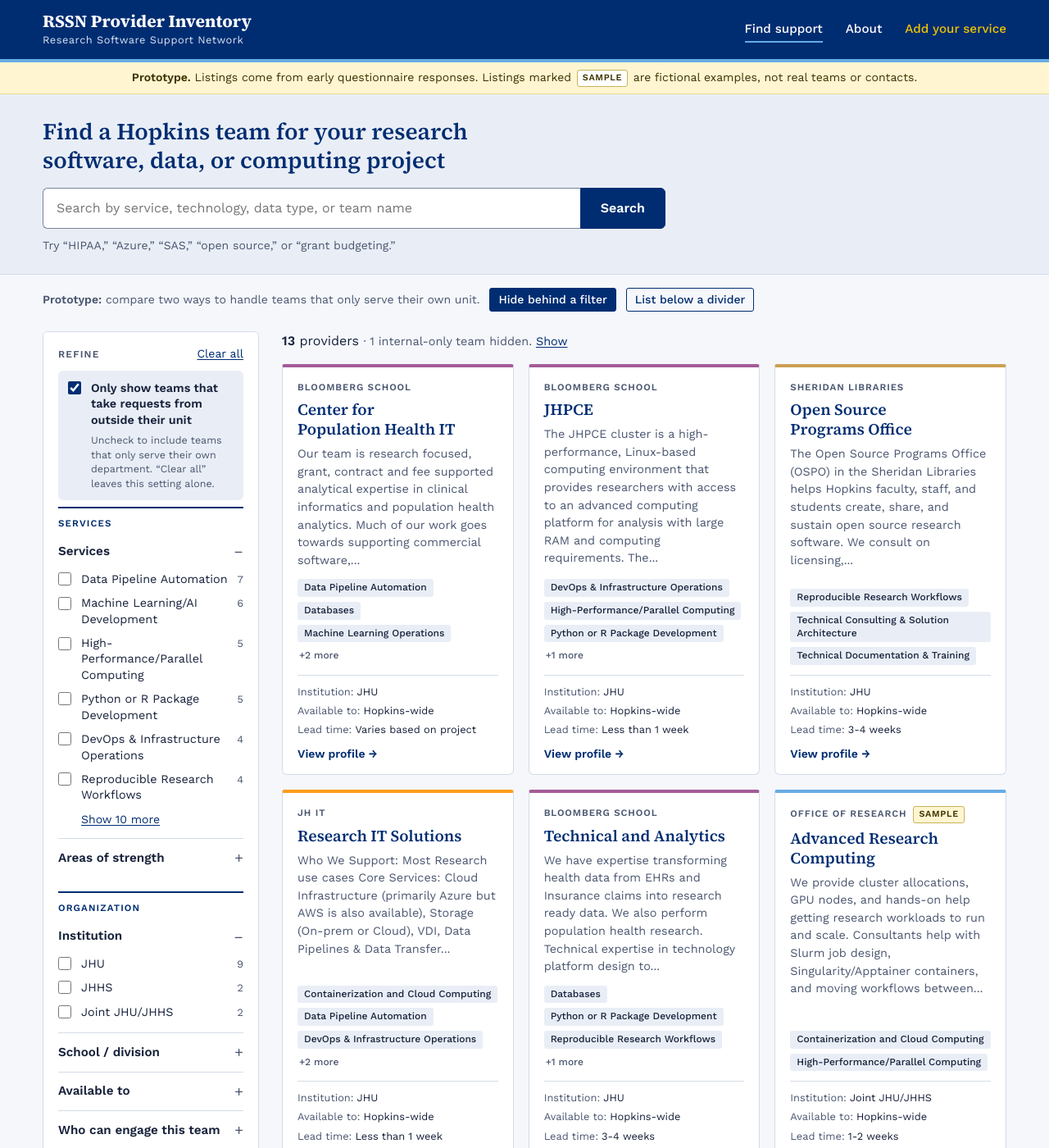
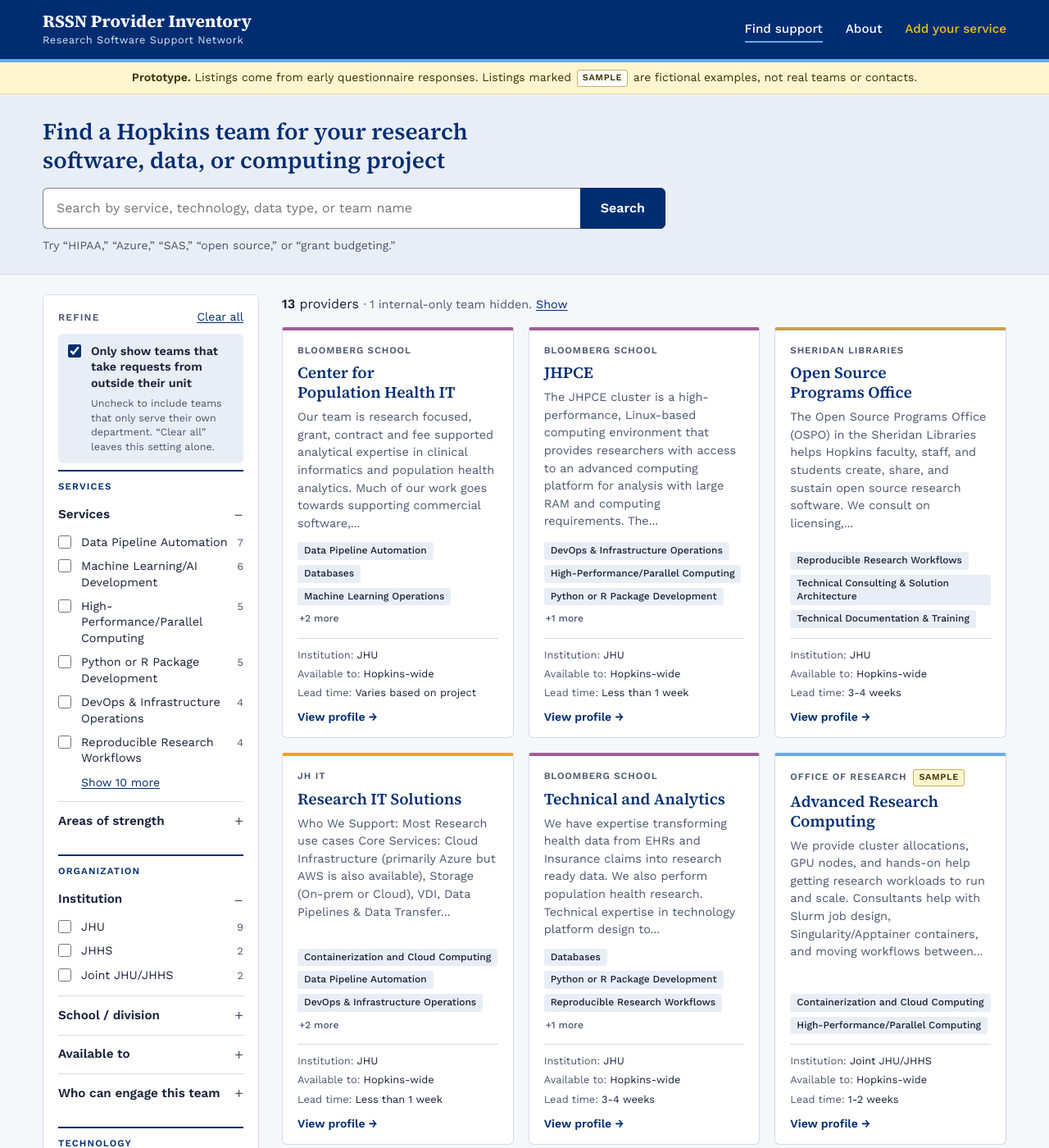
Before and after one commit to JHU-RSSN/RSSN_Provider_Inventory, a Jekyll site: the page built from index.html, in a window 1280 px wide and 1400 px high. Shown: the whole window at 82% size. Built offline with Jekyll 4.4.1, drawn with Linux system fonts in a browser that asks for light colours.

Commit message:
Updates to unit only layout

```diff
--- a/_config.yml
+++ b/_config.yml
@@ -10,13 +10,6 @@
 # Site address. For a project site, baseurl must match the repository name exactly.
 url: "https://meganforbes.github.io"
 baseurl: "/RSSN_Provider_Inventory_Prototpye"
-
-# How the home page handles teams that don't take requests from outside their own unit
-# (availability answers marked "internal: true" in _data/taxonomy.yml):
-#   toggle   hidden by default, behind a pre-checked "Only show teams that take outside requests" box
-#   divider  listed below the other results, under an "Internal to their unit" heading
-# While prototype is true, links on the home page let reviewers switch between the two.
-internal_teams: toggle
 
 # Shows the "sample data" banner on every page. Set to false once real listings are in.
 prototype: true
--- a/_data/taxonomy.yml
+++ b/_data/taxonomy.yml
@@ -49,7 +49,7 @@
 
 # Q10. Available to researchers outside your own unit?
 # "internal: true" marks answers meaning the team doesn't take requests from outside
-# its own unit. The directory hides or separates those teams (see internal_teams in _config.yml).
+# its own unit. The directory hides those teams until the "outside requests only" box is unchecked.
 availability:
   - label: Hopkins-wide
     answer: Yes - Hopkins-wide
--- a/assets/css/site.css
+++ b/assets/css/site.css
@@ -686,26 +686,6 @@
 .prototype-banner .sample-tag { margin: 0 2px; background: #fff; }
 
 /* ---------- Teams that only serve their own unit ---------- */
-.compare-bar {
-  max-width: var(--max);
-  margin: 16px auto 0;
-  padding: 0 var(--gutter);
-  display: flex;
-  flex-wrap: wrap;
-  align-items: center;
-  gap: 6px 12px;
-  font-size: 0.875rem;
-  color: var(--muted);
-}
-.compare-bar a {
-  padding: 3px 10px;
-  border: 1px solid var(--heritage-blue);
-  border-radius: 3px;
-  text-decoration: none;
-  font-weight: 500;
-}
-.compare-bar a[aria-current] { background: var(--heritage-blue); color: #fff; }
-
 .scope-toggle {
   margin: 10px 0 6px;
   padding: 12px;
@@ -728,36 +708,21 @@
 .results__aside { color: var(--muted); font-size: 0.9rem; }
 .results__aside .text-button { font-size: 0.9rem; }
 
+/* Plum, from the Hopkins secondary palette: distinct from the yellow Sample tag
+   and the Heritage Blue strength tags. White on Plum is about 12:1. */
 .unit-tag {
   display: inline-block;
   margin-left: 8px;
   padding: 1px 6px;
-  border: 1px solid #9AA8BF;
+  border: 1px solid #51284F;
   border-radius: 3px;
-  background: var(--surface);
-  color: var(--muted);
+  background: #51284F;
+  color: #fff;
   font-size: 0.68rem;
   font-weight: 600;
   letter-spacing: 0.06em;
   text-transform: uppercase;
 }
-
-.internal-section { margin-top: 36px; }
-.internal-section__head {
-  border-top: 2px solid var(--line);
-  padding-top: 16px;
-  margin-bottom: 16px;
-}
-.internal-section__head h2 {
-  margin: 0 0 4px;
-  font-family: var(--font-display);
-  font-weight: 600;
-  font-size: 1.25rem;
-  color: var(--heritage-blue);
-}
-.internal-section__count { font-family: var(--font-body); font-size: 0.95rem; font-weight: 500; color: var(--muted); }
-.internal-section__head p { margin: 0; max-width: 70ch; font-size: 0.9rem; color: var(--muted); }
-.card-grid--internal .card { background: #FAFBFD; border-style: dashed; border-top-style: solid; }
 
 .internal-banner {
   margin: 0;
--- a/assets/js/directory.js
+++ b/assets/js/directory.js
@@ -61,14 +61,8 @@
     p._haystack = parts.join(" ").toLowerCase();
   });
 
-  // Teams that only serve their own unit ("internal: true" availability answers).
-  // Two layouts, chosen by internal_teams in _config.yml or ?layout= in the URL:
-  //   toggle   hidden unless the pre-checked "outside requests only" box is unchecked
-  //   divider  always shown, but below the other results under their own heading
-  var dirEl = document.querySelector(".directory");
-  var urlLayout = new URLSearchParams(window.location.search).get("layout");
-  var LAYOUT = (urlLayout === "toggle" || urlLayout === "divider") ? urlLayout
-    : (dirEl && dirEl.getAttribute("data-internal-layout")) === "divider" ? "divider" : "toggle";
+  // Teams that only serve their own unit ("internal: true" availability answers) are
+  // hidden unless the pre-checked "outside requests only" box is unchecked.
 
   var state = { q: "", sel: {}, expanded: {}, showInternal: false };
   GROUPS.forEach(function (g) { state.sel[g.key] = new Set(); });
@@ -86,25 +80,14 @@
     empty: document.getElementById("empty-state"),
     emptyExtra: document.getElementById("empty-extra"),
     scope: document.getElementById("scope-toggle"),
-    outsideOnly: document.getElementById("outside-only"),
-    internalSection: document.getElementById("internal-section"),
-    internalGrid: document.getElementById("card-grid-internal"),
-    internalCount: document.getElementById("internal-count")
+    outsideOnly: document.getElementById("outside-only")
   };
   var defaultEmptyText = els.emptyExtra.textContent;
 
   var cards = {};
   els.grid.querySelectorAll(".card").forEach(function (c) { cards[c.getAttribute("data-id")] = c; });
 
-  // Divider layout: move internal teams' cards into the section below the line.
-  if (LAYOUT === "divider") {
-    providers.forEach(function (p) { if (p.internal && cards[p.id]) els.internalGrid.appendChild(cards[p.id]); });
-  } else {
-    els.scope.hidden = false;
-  }
-  document.querySelectorAll("#compare-bar a").forEach(function (a) {
-    if (a.getAttribute("data-layout") === LAYOUT) a.setAttribute("aria-current", "true");
-  });
+  els.scope.hidden = false;
 
   /* ---------- state <-> URL ---------- */
   function readURL() {
@@ -118,9 +101,8 @@
 
   function writeURL() {
     var params = new URLSearchParams();
-    if (urlLayout) params.set("layout", LAYOUT);
     if (state.q) params.set("q", state.q);
-    if (LAYOUT === "toggle" && state.showInternal) params.set("internal", "show");
+    if (state.showInternal) params.set("internal", "show");
     GROUPS.forEach(function (g) {
       state.sel[g.key].forEach(function (v) { params.append(g.key, v); });
     });
@@ -141,9 +123,9 @@
     return g.get(p).some(function (v) { return sel.has(v); });
   }
 
-  // In the toggle layout, internal teams count only when the box is unchecked.
+  // Internal teams count only when the box is unchecked.
   function inScope(p) {
-    return LAYOUT !== "toggle" || state.showInternal || !p.internal;
+    return state.showInternal || !p.internal;
   }
 
   // Providers matching the search and every group except `exceptKey`.
@@ -249,21 +231,6 @@
 
     var forQ = state.q ? " for “" + esc(state.q) + "”" : "";
     els.emptyExtra.textContent = defaultEmptyText;
-
-    if (LAYOUT === "divider") {
-      var inside = matches.filter(function (p) { return p.internal; }).length;
-      var outside = matches.length - inside;
-      els.count.innerHTML = "<strong>" + outside + "</strong> " + (outside === 1 ? "provider" : "providers") + forQ +
-        (inside ? ' <span class="results__aside">· ' + plural(inside, "internal-only team") + " below</span>" : "");
-      els.internalSection.hidden = inside === 0;
-      els.internalCount.textContent = "(" + inside + ")";
-      els.empty.hidden = outside !== 0;
-      if (outside === 0 && inside > 0) {
-        els.emptyExtra.textContent = "No teams that take outside requests match, but " +
-          plural(inside, "internal-only team") + " below " + (inside === 1 ? "does" : "do") + ".";
-      }
-      return;
-    }
 
     var n = matches.length;
     var hidden = state.showInternal ? 0 : filtered(null, true).length - n;
--- a/index.html
+++ b/index.html
@@ -19,14 +19,7 @@
   </div>
 </section>
 
-{%- if site.prototype %}
-<div class="compare-bar" id="compare-bar" role="note">
-  <span><strong>Prototype:</strong> compare two ways to handle teams that only serve their own unit.</span>
-  <a href="?layout=toggle" data-layout="toggle">Hide behind a filter</a>
-  <a href="?layout=divider" data-layout="divider">List below a divider</a>
-</div>
-{%- endif %}
-<div class="directory" data-internal-layout="{{ site.internal_teams | default: 'toggle' }}">
+<div class="directory">
   <button type="button" class="filters-toggle" id="filters-toggle" aria-expanded="false" aria-controls="filters" hidden>Filters</button>
 
   <aside class="filters" id="filters" aria-label="Filter providers" hidden>
@@ -59,14 +52,6 @@
     <div class="empty-state" id="empty-state" hidden>
       <p><strong>No providers match.</strong> <span id="empty-extra">Try removing a filter or searching for a broader term.</span></p>
     </div>
-
-    <section class="internal-section" id="internal-section" aria-labelledby="internal-heading" hidden>
-      <div class="internal-section__head">
-        <h2 id="internal-heading">Internal to their unit <span class="internal-section__count" id="internal-count"></span></h2>
-        <p>These teams don't take requests from outside their own department or unit. They're listed so you know the capability exists at Hopkins.</p>
-      </div>
-      <div class="card-grid card-grid--internal" id="card-grid-internal"></div>
-    </section>
   </main>
 </div>
 
```
Also changed, not shown: README.md.
